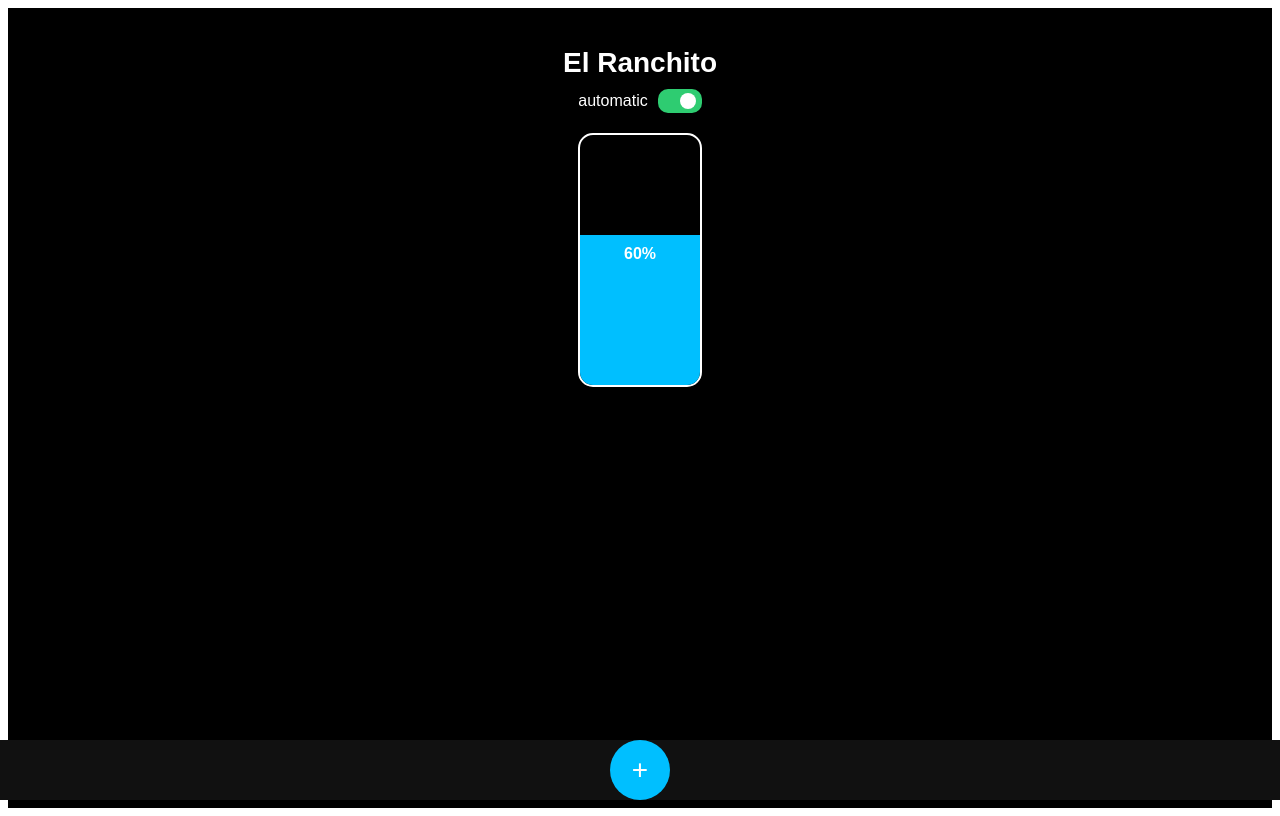
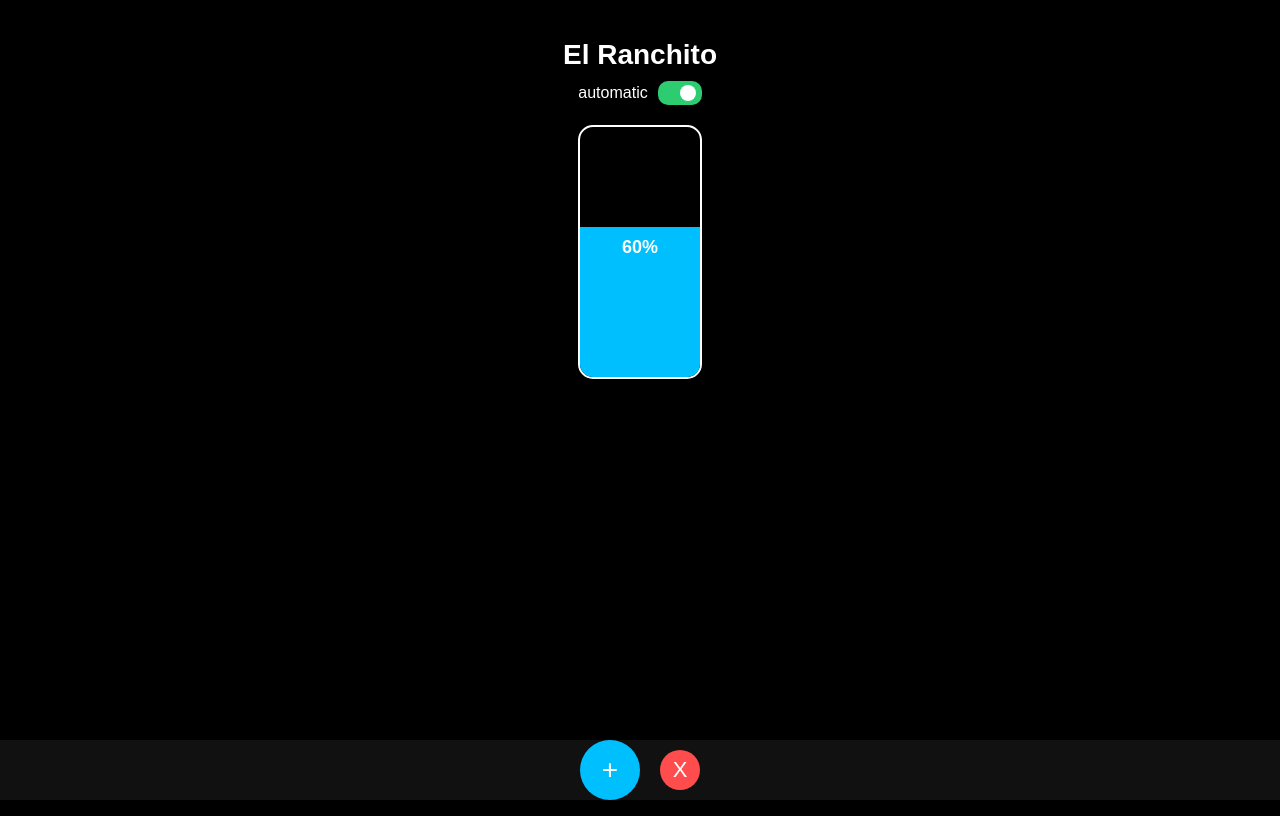
Before and after one commit to manuachinelli/el-ranchito, a Next.js app: page / in a window 1280 px wide. Built offline with nearby package versions, Linux system fonts and the light colour scheme.

Commit message:
Update index.js

```diff
--- a/pages/index.js
+++ b/pages/index.js
@@ -1,3 +1,5 @@
+import { useState, useEffect } from "react";
+
 export default function Home() {
   const [automatic, setAutomatic] = useState(true);
   const [percentage, setPercentage] = useState(60);
@@ -10,11 +12,12 @@ export default function Home() {
   }, [percentage, isFilling]);
 
   const toggleAutomatic = () => {
-    setAutomatic(!automatic);
+    const newValue = !automatic;
+    setAutomatic(newValue);
     fetch("https://tu-n8n.com/webhook/automatico", {
       method: "POST",
       headers: { "Content-Type": "application/json" },
-      body: JSON.stringify({ automatic: !automatic }),
+      body: JSON.stringify({ automatic: newValue }),
     });
   };
 
@@ -27,7 +30,17 @@ export default function Home() {
     });
   };
 
+  const stopFilling = () => {
+    setIsFilling(false);
+    fetch("https://tu-n8n.com/webhook/apagar", {
+      method: "POST",
+      headers: { "Content-Type": "application/json" },
+      body: JSON.stringify({ stop: true }),
+    });
+  };
+
   return (
+    <div style={styles.page}>
       <div style={styles.container}>
         <h1 style={styles.title}>El Ranchito</h1>
 
@@ -36,7 +49,7 @@ export default function Home() {
           <div
             style={{
               ...styles.switch,
-            backgroundColor: automatic ? "#2ecc71" : "#444",
+              backgroundColor: automatic ? "#2ecc71" : "#555",
             }}
             onClick={toggleAutomatic}
           >
@@ -54,46 +67,62 @@ export default function Home() {
             style={{
               ...styles.fill,
               height: `${percentage}%`,
-            backgroundColor:
-              percentage < 20 ? "#ff4d4d" : isFilling ? "#00ccff" : "#00bfff",
+              backgroundColor: isFilling ? "#00ff00" : percentage < 20 ? "#ff4d4d" : "#00bfff",
+              animation: isFilling ? "pulse 1s infinite alternate" : "none",
             }}
           >
             <span style={styles.percentageText}>
-            {percentage}% {isFilling && "⚡"}
+              {percentage}% {isFilling && <span style={styles.bolt}>⚡</span>}
             </span>
           </div>
         </div>
 
         <div style={styles.navbar}>
-        <div style={styles.navItem} />
-        <div
+          <button
             style={{
               ...styles.fab,
-            backgroundColor: isFilling ? "#444" : "#00bfff",
+              backgroundColor: isFilling ? "#555" : "#00bfff",
               cursor: isFilling ? "default" : "pointer",
             }}
             onClick={() => !isFilling && startFilling()}
           >
             {isFilling ? "⏳" : "+"}
+          </button>
+
+          <button
+            style={styles.stopButton}
+            onClick={stopFilling}
+          >
+            X
+          </button>
         </div>
-        <div style={styles.navItem} />
       </div>
+
+      <style jsx global>{`
+        body {
+          margin: 0;
+          background-color: #000;
+        }
+        @keyframes pulse {
+          0% { opacity: 1; }
+          100% { opacity: 0.7; }
+        }
+      `}</style>
     </div>
   );
 }
 
-import { useState, useEffect } from "react";
-
 const styles = {
+  page: {
+    minHeight: "100vh",
+    backgroundColor: "#000",
+  },
   container: {
-    backgroundColor: "#000",
     color: "#fff",
-    minHeight: "100vh",
     padding: "20px",
     fontFamily: "Arial, sans-serif",
     textAlign: "center",
     boxSizing: "border-box",
-    overflow: "hidden",
   },
   title: {
     fontSize: "28px",
@@ -146,13 +175,17 @@ const styles = {
     transition: "height 0.5s, background-color 0.5s",
   },
   percentageText: {
-    fontSize: "16px",
+    fontSize: "18px",
     color: "#fff",
     fontWeight: "bold",
     position: "absolute",
     top: "10px",
     width: "100%",
     textAlign: "center",
+  },
+  bolt: {
+    fontSize: "24px",
+    marginLeft: "6px",
   },
   navbar: {
     position: "fixed",
@@ -162,12 +195,9 @@ const styles = {
     height: "60px",
     backgroundColor: "#111",
     display: "flex",
-    justifyContent: "space-around",
+    justifyContent: "center",
     alignItems: "center",
-  },
-  navItem: {
-    width: "40px",
-    height: "40px",
+    gap: "20px",
   },
   fab: {
     width: "60px",
@@ -178,6 +208,18 @@ const styles = {
     display: "flex",
     justifyContent: "center",
     alignItems: "center",
-    transition: "all 0.3s",
+    border: "none",
+  },
+  stopButton: {
+    width: "40px",
+    height: "40px",
+    borderRadius: "20px",
+    fontSize: "22px",
+    backgroundColor: "#ff4d4d",
+    color: "#fff",
+    border: "none",
+    display: "flex",
+    justifyContent: "center",
+    alignItems: "center",
   },
 };
```
Lines whose indentation alone changed are shown as unchanged.
